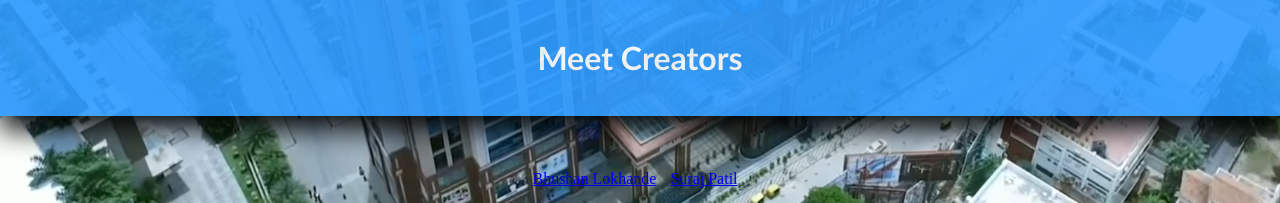
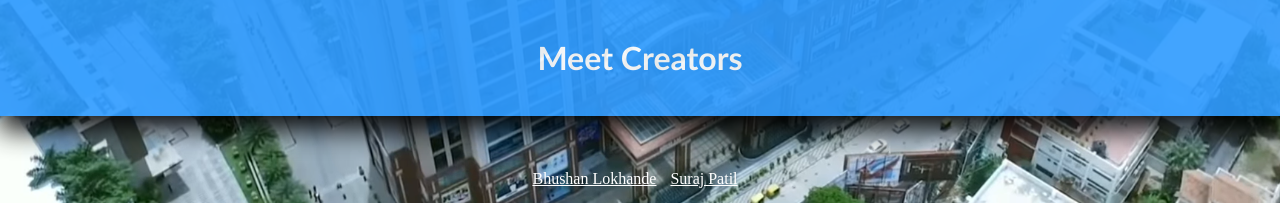
Before and after one commit to iambhushan6/Technovation-Hackathon, a Flask app: page / in a window 1280 px wide; the page is wider, and only the part inside the window is pictured. Shown: the part 2195-2398 px from the top of that part. Run offline with Flask 2, Linux system fonts and the light colour scheme; parts of the project's set-up code (start-up, migrations or seed data) failed here and were passed over; some libraries are stand-ins or nearby versions.

Commit message:
Update stylehackathon.css

```diff
--- a/static/stylehackathon.css
+++ b/static/stylehackathon.css
@@ -1,6 +1,12 @@
 *{
     margin: 0%;
     padding: 0%;
+    a{
+        color:white;
+    }
+    a:hover {
+        color:darkgrey;
+    }
 }
 .title{
     background-color: rgba(255, 255, 255, 0.76);
```
